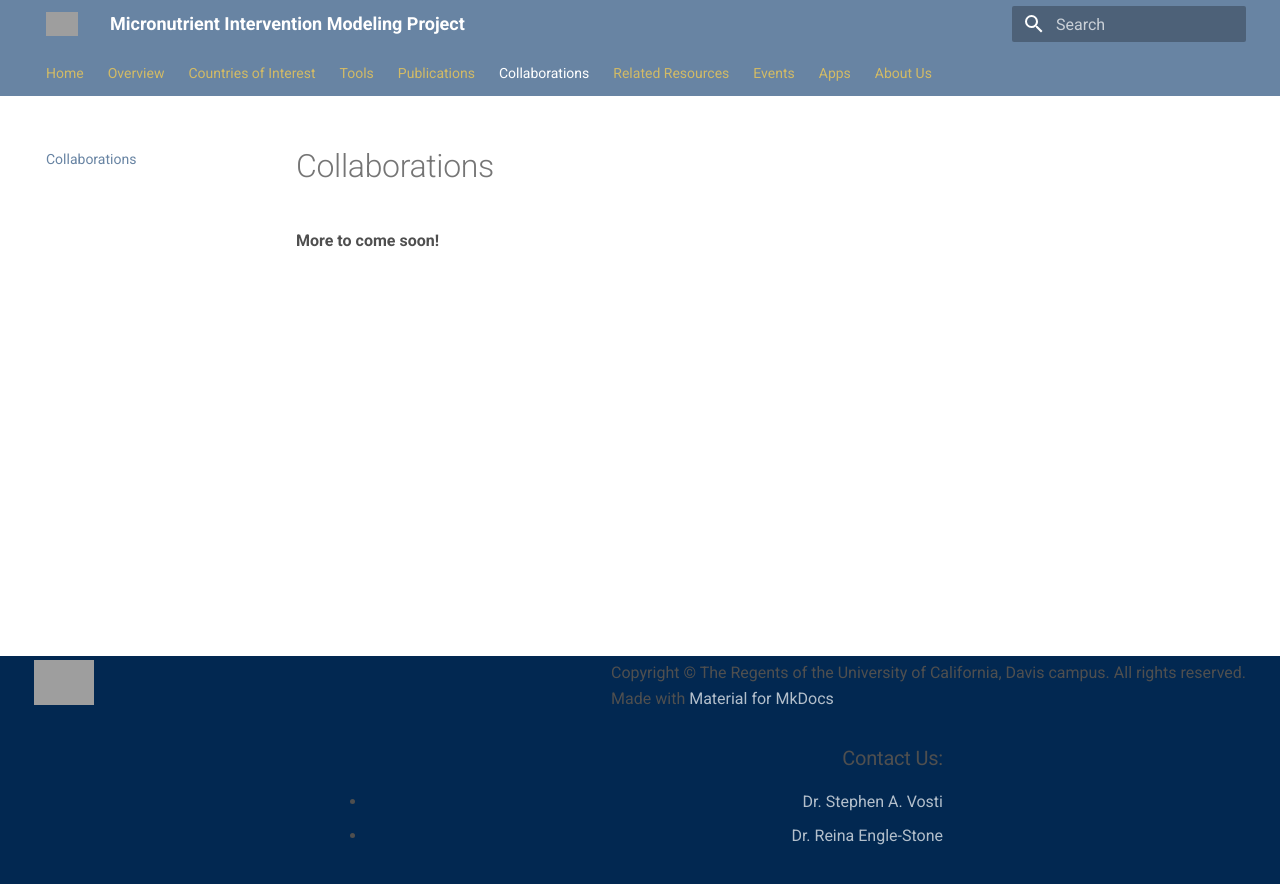
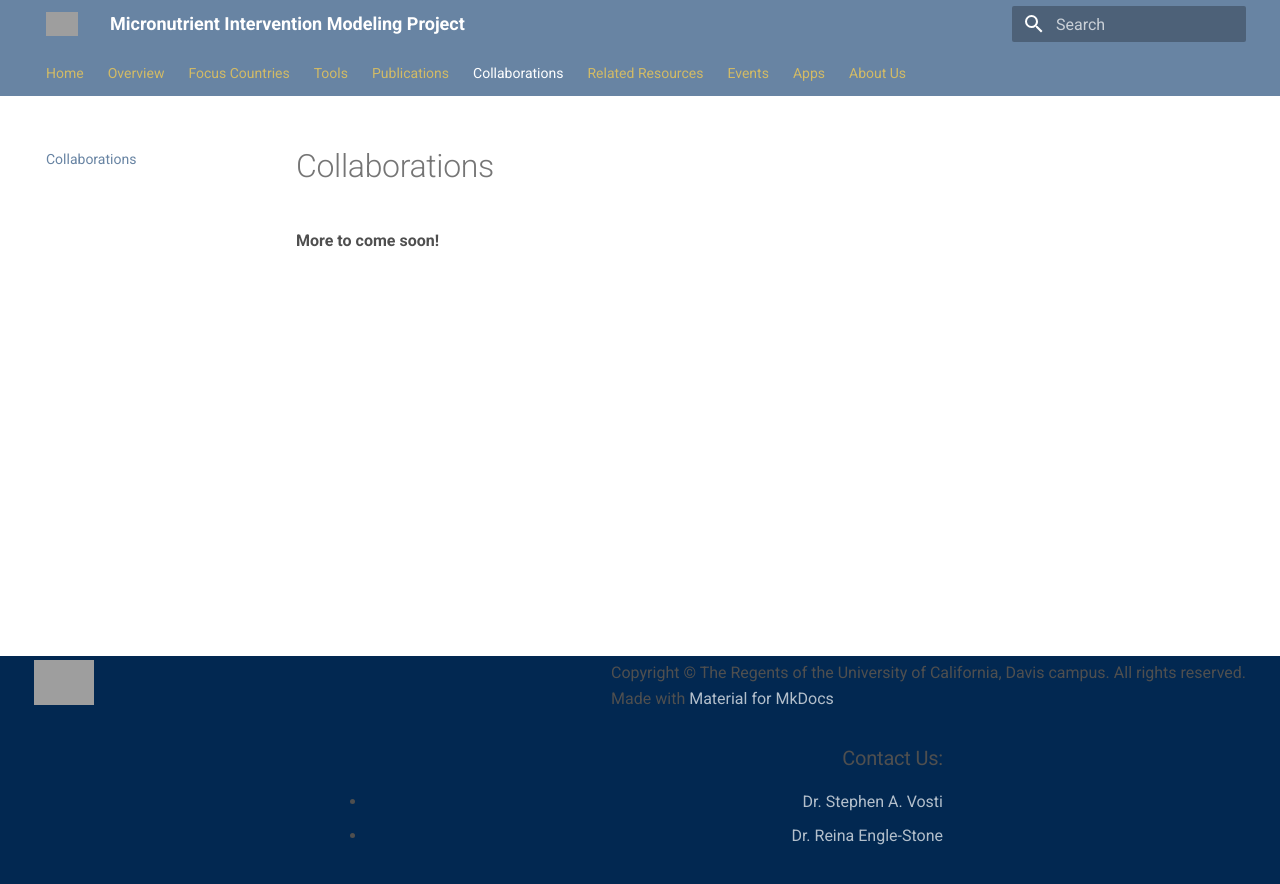
Before and after one commit to minimod-nutrition/minimod-website, an MkDocs documentation site: the page built from docs/collaborations.md, in a window 1280 px wide. Shown: the top 884 px of the page. Built offline with MkDocs 1.6.1 and Material for MkDocs 9.7.7, drawn with Linux system fonts in a browser that asks for light colours; nearby versions of some CDN libraries; grey boxes are pictures that could not be loaded.

Commit message:
changed "countries of interest" to "focus countries"

```diff
--- a/mkdocs.yml
+++ b/mkdocs.yml
@@ -7,7 +7,7 @@ nav:
     - Key Messages: overview/key_messages.md
     - overview/policy_issues.md
     - overview/outreach.md
-  - Countries of Interest:
+  - Focus Countries:
     - Cameroon:
       - Background and Policy Issues: countries/cameroon/background.md
       - Cameroon Micronutrient Intervention Programs: countries/cameroon/programs.md
```
